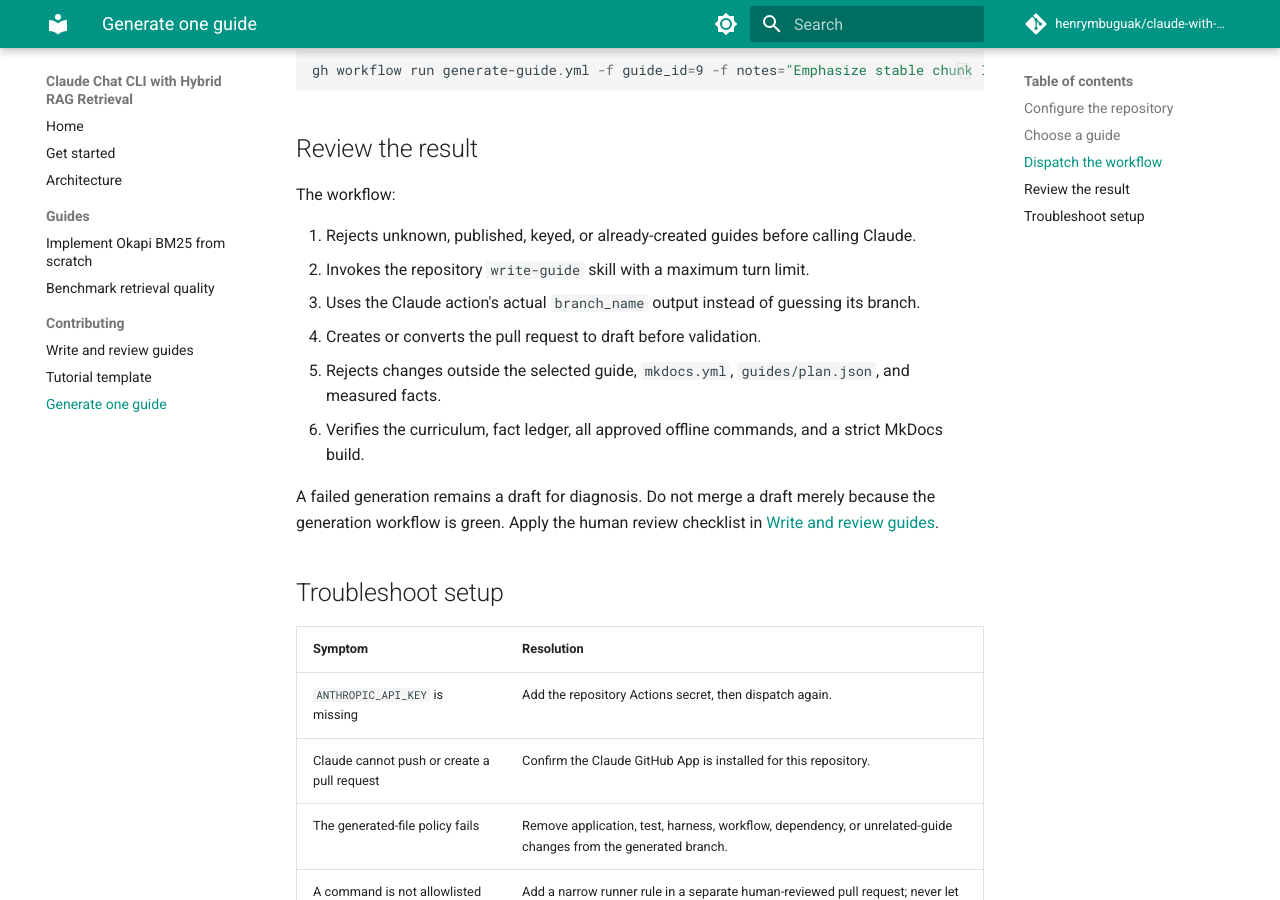
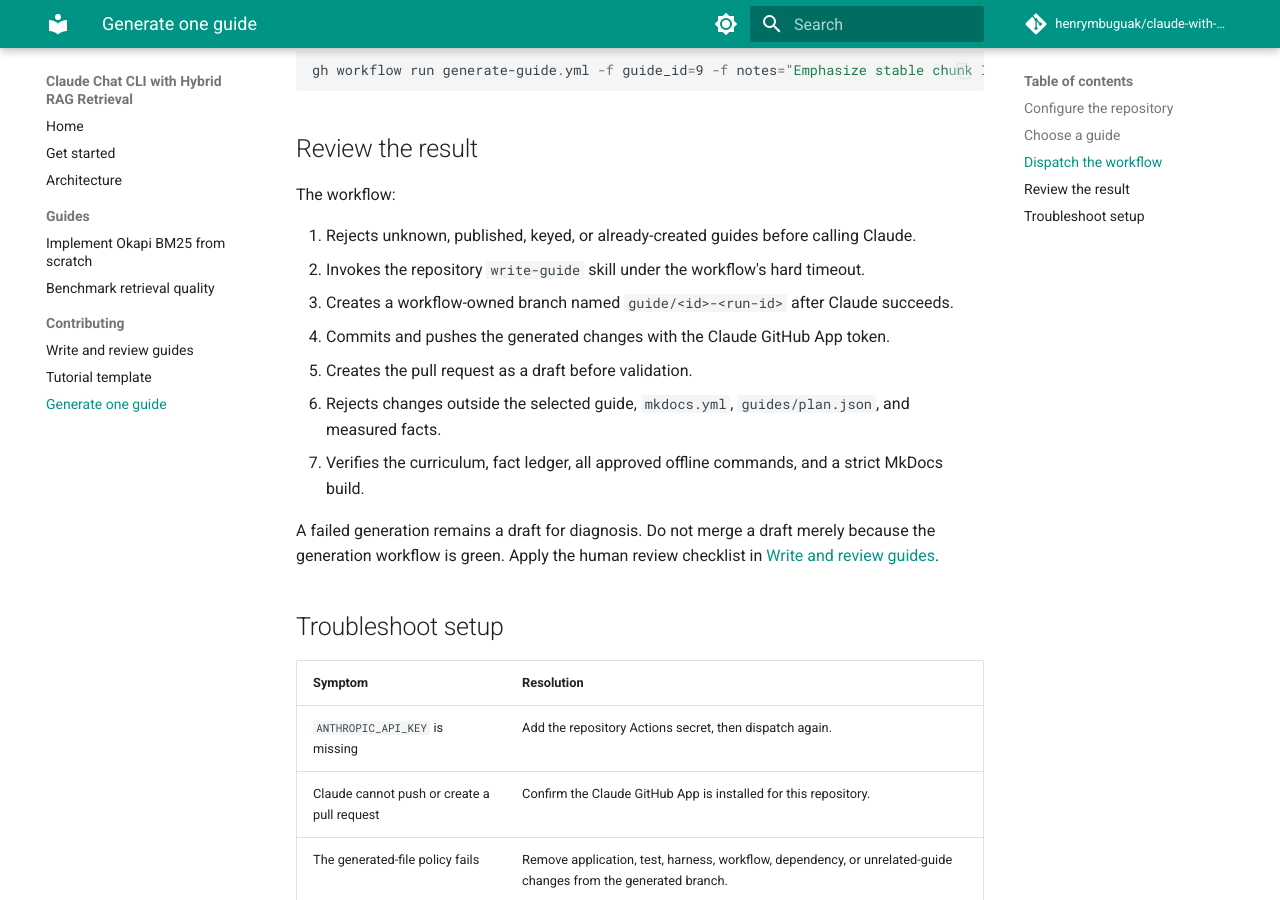
Before and after one commit to henrymbuguak/claude-with-the-anthropic-api, an MkDocs documentation site: the page built from docs/contributing/generate-guides.md, in a window 1280 px wide and 900 px high, scrolled down 1250 px. Built offline with MkDocs 1.6.1 and Material for MkDocs 9.7.7, drawn with Linux system fonts in a browser that asks for light colours; comment, search, counter and statistics services are not loaded.

Commit message:
Fix generated branch handoff and Node runtime warnings
Let the workflow own generated branch, commit, push, and draft PR creation; remove the Claude post-run turn assertion; and pin Node 24-native checkout and setup-uv releases across all workflows.

```diff
--- a/docs/contributing/generate-guides.md
+++ b/docs/contributing/generate-guides.md
@@ -55,11 +55,12 @@
 The workflow:
 
 1. Rejects unknown, published, keyed, or already-created guides before calling Claude.
-2. Invokes the repository `write-guide` skill with a maximum turn limit.
-3. Uses the Claude action's actual `branch_name` output instead of guessing its branch.
-4. Creates or converts the pull request to draft before validation.
-5. Rejects changes outside the selected guide, `mkdocs.yml`, `guides/plan.json`, and measured facts.
-6. Verifies the curriculum, fact ledger, all approved offline commands, and a strict MkDocs build.
+2. Invokes the repository `write-guide` skill under the workflow's hard timeout.
+3. Creates a workflow-owned branch named `guide/<id>-<run-id>` after Claude succeeds.
+4. Commits and pushes the generated changes with the Claude GitHub App token.
+5. Creates the pull request as a draft before validation.
+6. Rejects changes outside the selected guide, `mkdocs.yml`, `guides/plan.json`, and measured facts.
+7. Verifies the curriculum, fact ledger, all approved offline commands, and a strict MkDocs build.
 
 A failed generation remains a draft for diagnosis. Do not merge a draft merely because the generation workflow is green. Apply the human review checklist in [Write and review guides](writing-guides.md).
 
```
Also changed, not shown: 6 other files.
